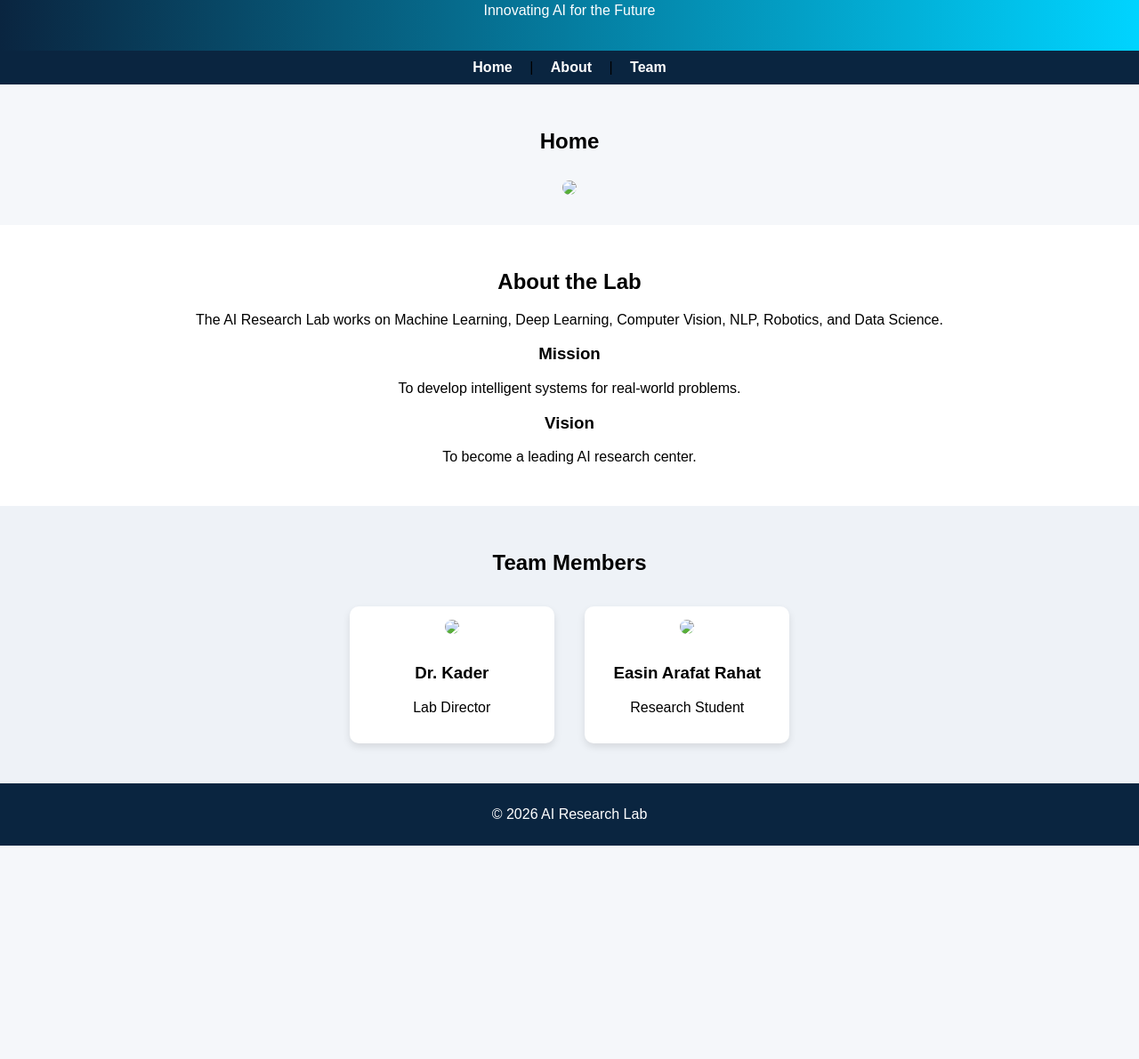
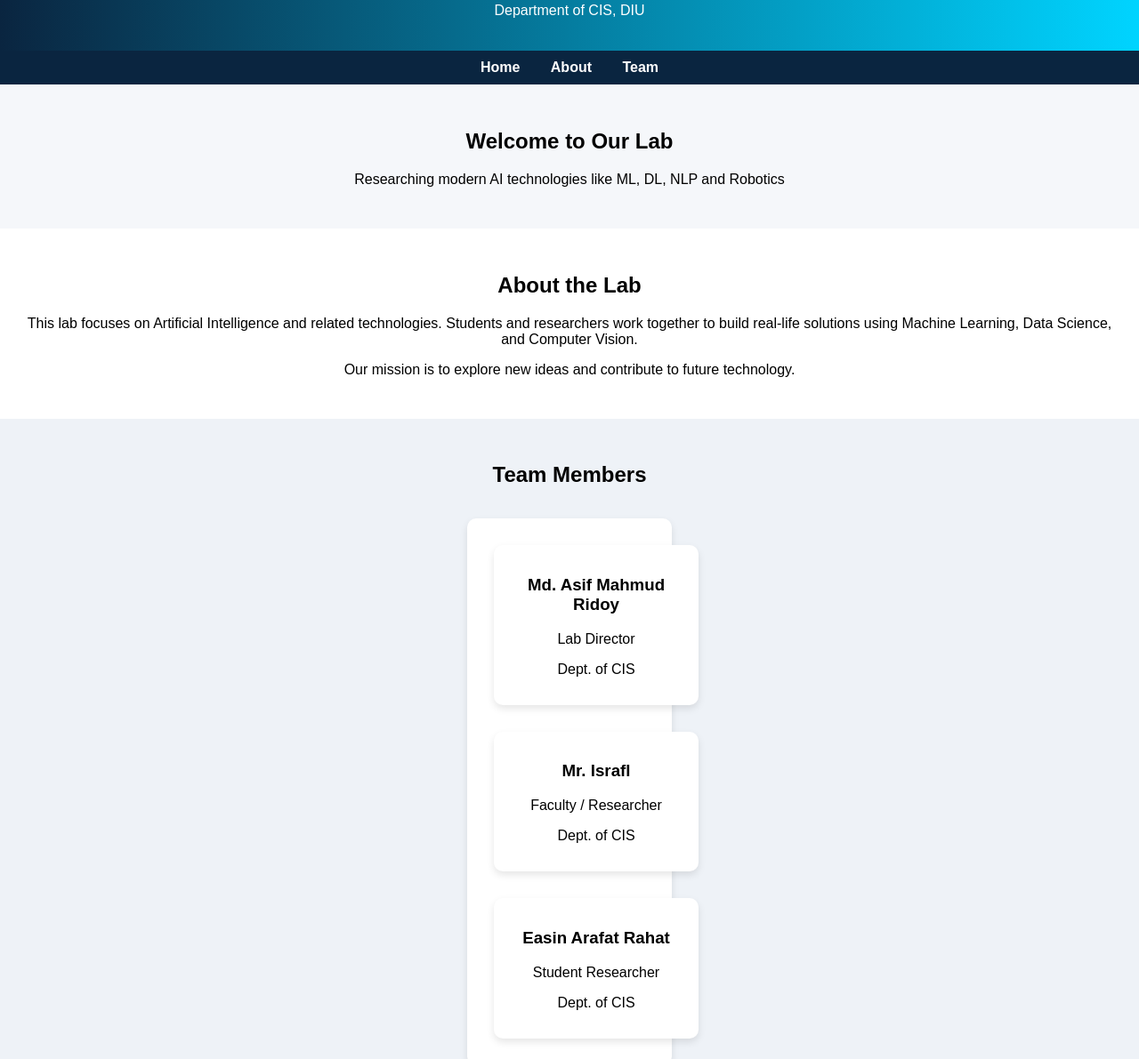
Before and after one commit to akib-78/Easin41-Website-, a plain HTML site: page index.html in a window 1280 px wide. Shown: the part 97-1288 px from the top of the page at 89% size. Before the commit the page ends 1048 px from the top, so only its background shows below. Drawn offline with Linux system fonts and the light colour scheme.

Commit message:
Refactor index.html structure and content

```diff
--- a/index.html
+++ b/index.html
@@ -1,67 +1,73 @@
 <!DOCTYPE html>
-<html>
+<html lang="en">
 <head>
+    <meta charset="UTF-8">
+    <meta name="viewport" content="width=device-width, initial-scale=1.0">
     <title>AI Research Lab</title>
     <link rel="stylesheet" href="style.css">
 </head>
-
 <body>
 
-<!-- Header -->
     <header>
         <h1>AI Research Lab</h1>
-    <p>Innovating AI for the Future</p>
+        <p>Department of CIS, DIU</p>
     </header>
 
-<!-- Navigation -->
     <nav>
-    <a href="#home">Home</a> |
-    <a href="#about">About</a> |
+        <a href="#">Home</a>
+        <a href="#about">About</a>
         <a href="#team">Team</a>
     </nav>
 
-<!-- Home -->
-<section id="home">
-    <h2>Home</h2>
-    <img src="images/banner.jpg" width="100%">
+    <main>
+
+        <section class="banner">
+            <h2>Welcome to Our Lab</h2>
+            <p>Researching modern AI technologies like ML, DL, NLP and Robotics</p>
         </section>
 
-<!-- About -->
         <section id="about">
             <h2>About the Lab</h2>
             <p>
-        The AI Research Lab works on Machine Learning, Deep Learning,
-        Computer Vision, NLP, Robotics, and Data Science.
+                This lab focuses on Artificial Intelligence and related technologies.
+                Students and researchers work together to build real-life solutions
+                using Machine Learning, Data Science, and Computer Vision.
             </p>
-
-    <h3>Mission</h3>
-    <p>To develop intelligent systems for real-world problems.</p>
-
-    <h3>Vision</h3>
-    <p>To become a leading AI research center.</p>
+            <p>
+                Our mission is to explore new ideas and contribute to future technology.
+            </p>
         </section>
 
-<!-- Team -->
         <section id="team">
             <h2>Team Members</h2>
 
-    <div>
-        <img src="images/director.jpg" width="150">
-        <h3>Dr. Kader </h3>
-        <p>Lab Director</p>
+            <div class="team-grid">
+
+                <div class="member">
+                    <h3>Md. Asif Mahmud Ridoy</h3>
+                    <p class="role">Lab Director</p>
+                    <p class="dept">Dept. of CIS</p>
                 </div>
 
-    <div>
-        <img src="images/student.jpg" width="150">
-        <h3>Easin Arafat Rahat</h3>
-        <p>Research Student</p>
+                <div class="member">
+                    <h3>Mr. Israfl</h3>
+                    <p class="role">Faculty / Researcher</p>
+                    <p class="dept">Dept. of CIS</p>
                 </div>
 
+                <div class="member">
+                    <h3>Easin Arafat Rahat</h3>
+                    <p class="role">Student Researcher</p>
+                    <p class="dept">Dept. of CIS</p>
+                </div>
+
+            </div>
         </section>
 
-<!-- Footer -->
+    </main>
+
     <footer>
-    <p>© 2026 AI Research Lab</p>
+        <p>&copy; 2026 AI Research Lab | All Rights Reserved</p>
     </footer>
 
 </body>
```
Lines whose indentation alone changed are shown as unchanged.
